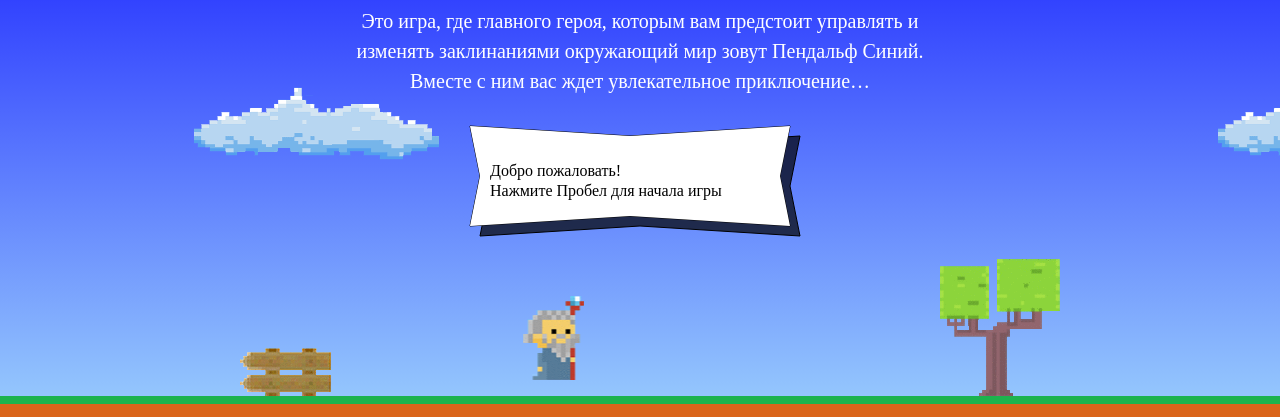
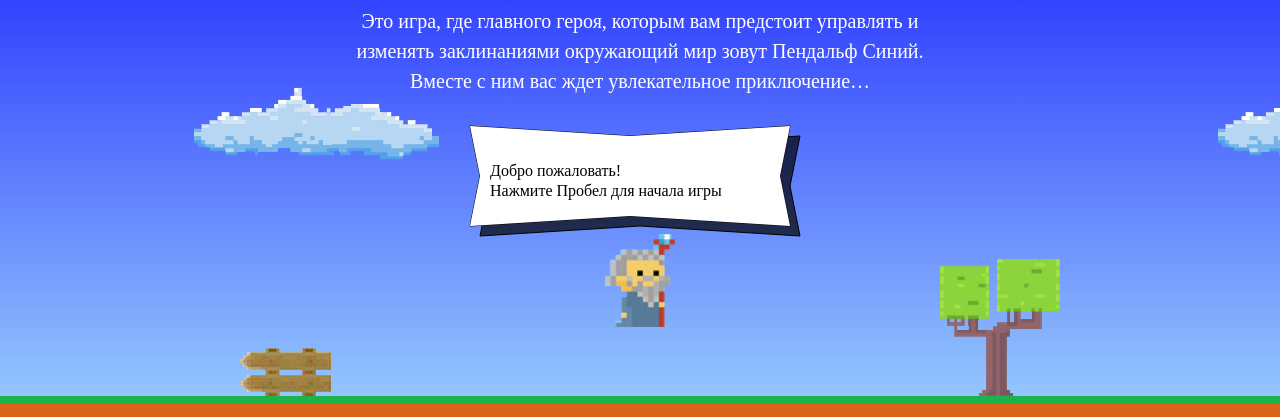
Before and after one commit to emuzem/the_game, a plain HTML site: page index.html in a window 1280 px wide. Shown: the part 203-620 px from the top of the page. Drawn offline with Linux system fonts and the light colour scheme; a web font is replaced by a local one.

Commit message:
tast 1 done

```diff
--- a/index.html
+++ b/index.html
@@ -181,6 +181,7 @@
   </div>
 </template>
 
+<script src="js/task1.js"></script>
 <script src="js/game.js"></script>
 
 </body>
--- a/js/game.js
+++ b/js/game.js
@@ -2,7 +2,7 @@
 
 window.GameConstants = {
   Fireball: {
-    size: window.fireballSize || 24,
+    size: window.fireballSize,
     speed: window.getFireballSpeed || function (movingLeft) {
       return movingLeft ? 2 : 5;
     }
--- /dev/null
+++ b/js/task1.js
@@ -0,0 +1,17 @@
+var fireballSize = 22;
+var getFireballSpeed = function(left) {
+    return left == true ? 5 : 2;
+}
+var wizardWidth = 70;
+var wizardHeight = 1.337*wizardWidth;
+var getWizardHeight = function (wizardWidth){
+    return 1.337*wizardWidth;
+}
+
+function getWizardX (width){
+    return (width - wizardWidth)/2;
+}
+
+function getWizardY(height){
+    return ((height - wizardHeight)*2)/3;
+}
```
